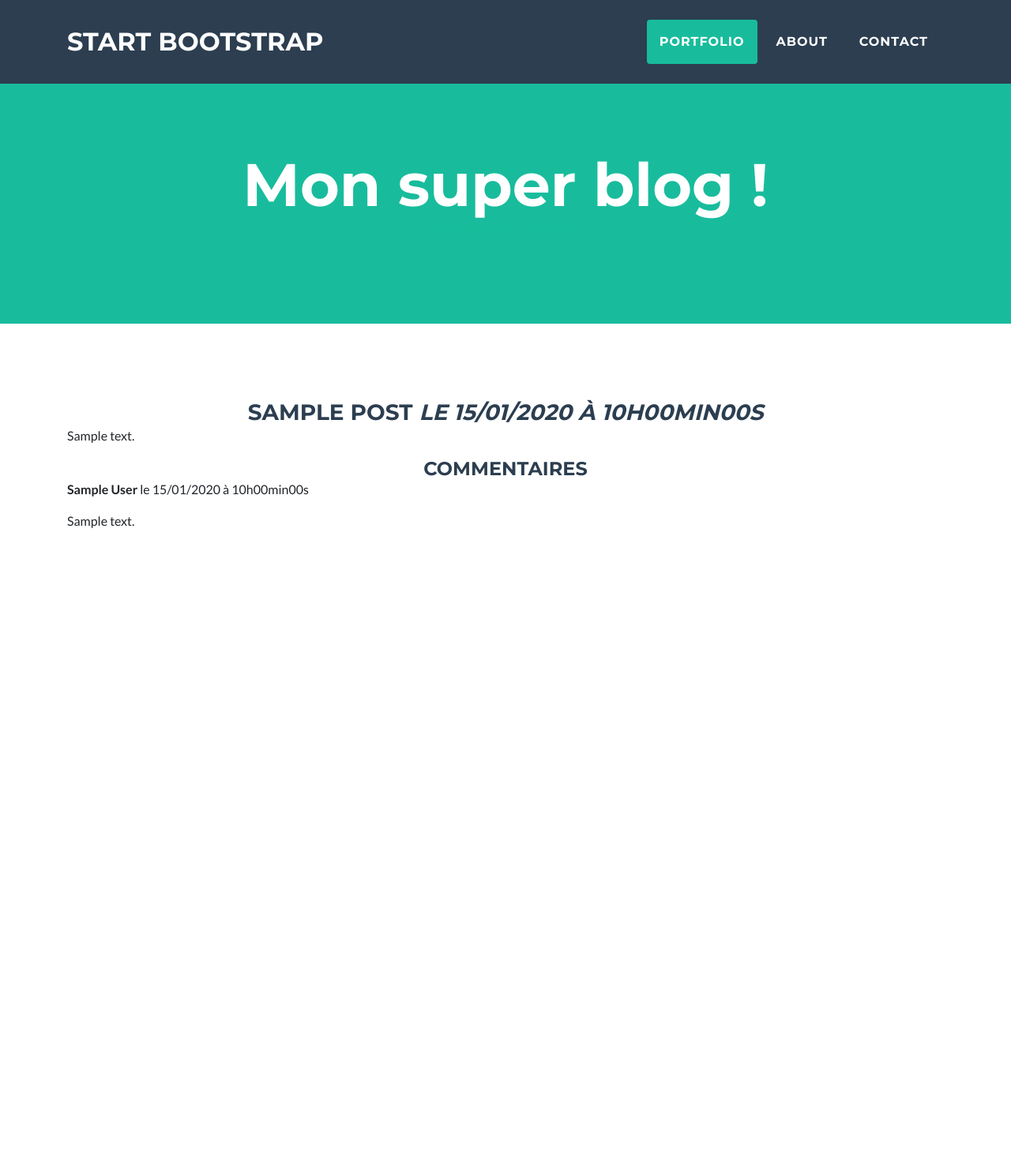
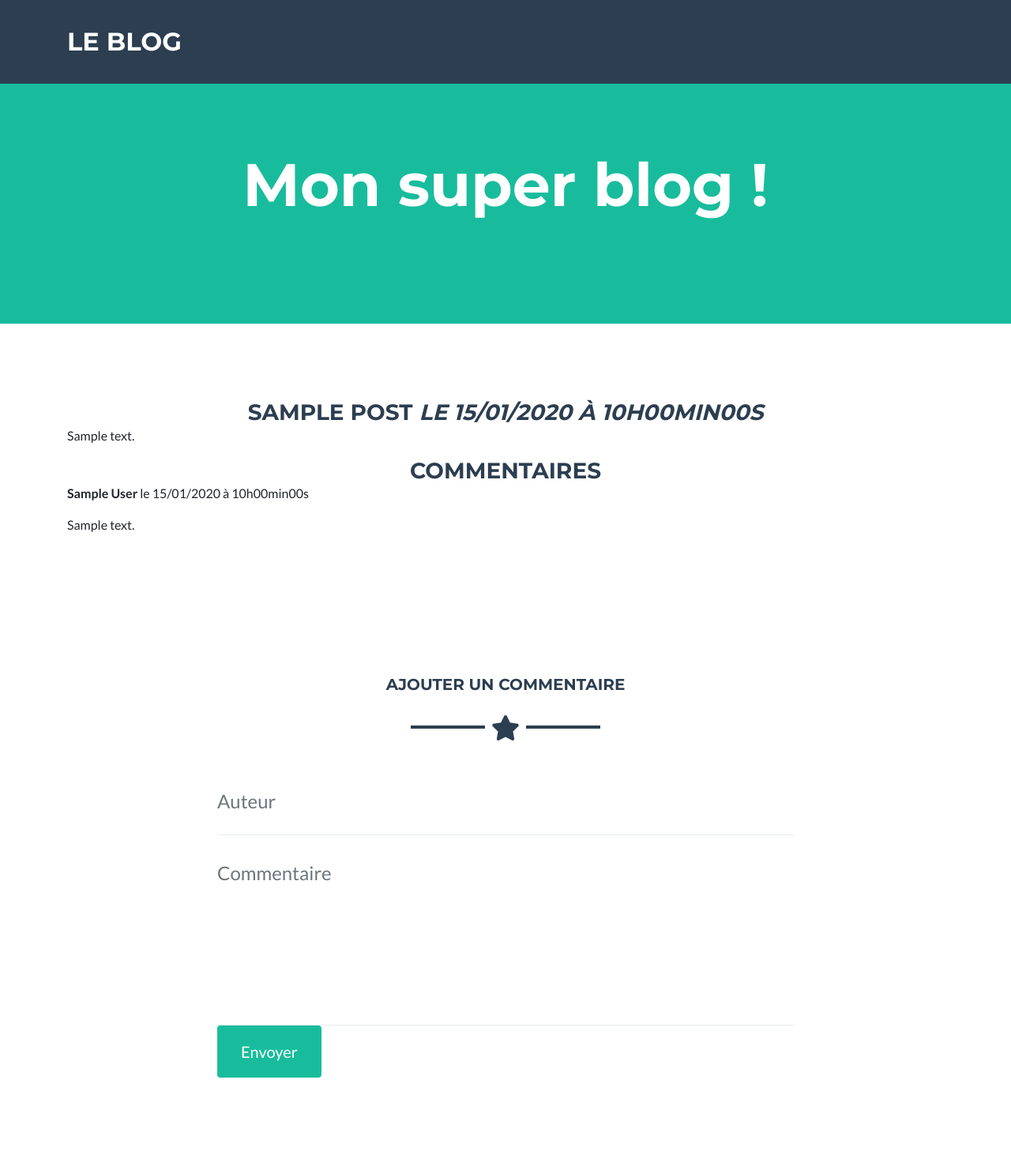
Before and after one commit to yopeso/internship-blog-refactoring, a PHP site: page /index.php?action=post&id=1 in a window 1280 px wide. Shown: the whole page at 79% size. Before the commit the page ends 669 px from the top, so only its background shows below. Run offline with PHP 8.4, Linux system fonts and the light colour scheme; tables that the repository leaves empty or names only in its code hold one stand-in row (values such as "Sample post").

Commit message:
maj commentaire

```diff
--- a/view/postView.php
+++ b/view/postView.php
@@ -20,7 +20,7 @@
             </p>
         </div>
 
-<h4 class="text-center text-uppercase text-secondary mb-0">Commentaires</h4>
+<h3 class="text-center text-uppercase text-secondary mb-0">Commentaires</h3>
 
 <?php
 while ($comment = $comments->fetch())
@@ -35,6 +35,45 @@ while ($comment = $comments->fetch())
 $comments->closeCursor();
 ?>
 </section>
+
+ <section id="contact">
+      <div class="container">
+        <h5 class="text-center text-uppercase text-secondary mb-0">Ajouter un commentaire</h5>
+        <hr class="star-dark mb-5">
+        <div class="row">
+          <div class="col-lg-8 mx-auto">
+
+            <form action="index.php?action=addComment&amp;id=<?= $post['id'] ?>" method="post">
+
+
+                        <div class="control-group">
+                            <div class="form-group floating-label-form-group controls mb-0 pb-2">
+                                <label for="author">Auteur</label>
+                                <input class="form-control" type="text" id="author" name="author" placeholder="Auteur" required="required"/>
+                                <p class="help-block text-danger"></p>
+                            </div>
+                        </div>
+
+                        <div class="control-group">
+                             <div class="form-group floating-label-form-group controls mb-0 pb-2">
+                                <label>Commentaire</label>
+                                <textarea class="form-control" id="message" name="comment" rows="5" placeholder="Commentaire" required="required"></textarea>
+                                <p class="help-block text-danger"></p>
+                            </div>
+                        </div>
+
+                        <div id="success"></div>
+
+                        <div class="form-group">
+                            <button type="submit" class="btn btn-primary btn-xl" id="sendMessageButton">Envoyer</button>
+                        </div>
+                    </form>
+                </div>
+                </div>
+            </div>
+        </div>
+</section>
+
 <?php $content = ob_get_clean(); ?>
 
 <?php require('template.php'); ?>
--- a/view/template.php
+++ b/view/template.php
@@ -31,11 +31,13 @@
     <!-- Navigation -->
     <nav class="navbar navbar-expand-lg bg-secondary fixed-top text-uppercase" id="mainNav">
       <div class="container">
-        <a class="navbar-brand js-scroll-trigger" href="#page-top">Start Bootstrap</a>
+        <a class="navbar-brand js-scroll-trigger" href="index.php">le blog</a>
+<!--
         <button class="navbar-toggler navbar-toggler-right text-uppercase bg-primary text-white rounded" type="button" data-toggle="collapse" data-target="#navbarResponsive" aria-controls="navbarResponsive" aria-expanded="false" aria-label="Toggle navigation">
           Menu
           <i class="fas fa-bars"></i>
         </button>
+
         <div class="collapse navbar-collapse" id="navbarResponsive">
           <ul class="navbar-nav ml-auto">
             <li class="nav-item mx-0 mx-lg-1">
@@ -49,6 +51,7 @@
             </li>
           </ul>
         </div>
+-->
       </div>
     </nav>
 
```
Also changed, not shown: controller/frontend.php (added, +15 -0 lines), model/frontend.php (added, +12 -0 lines).
